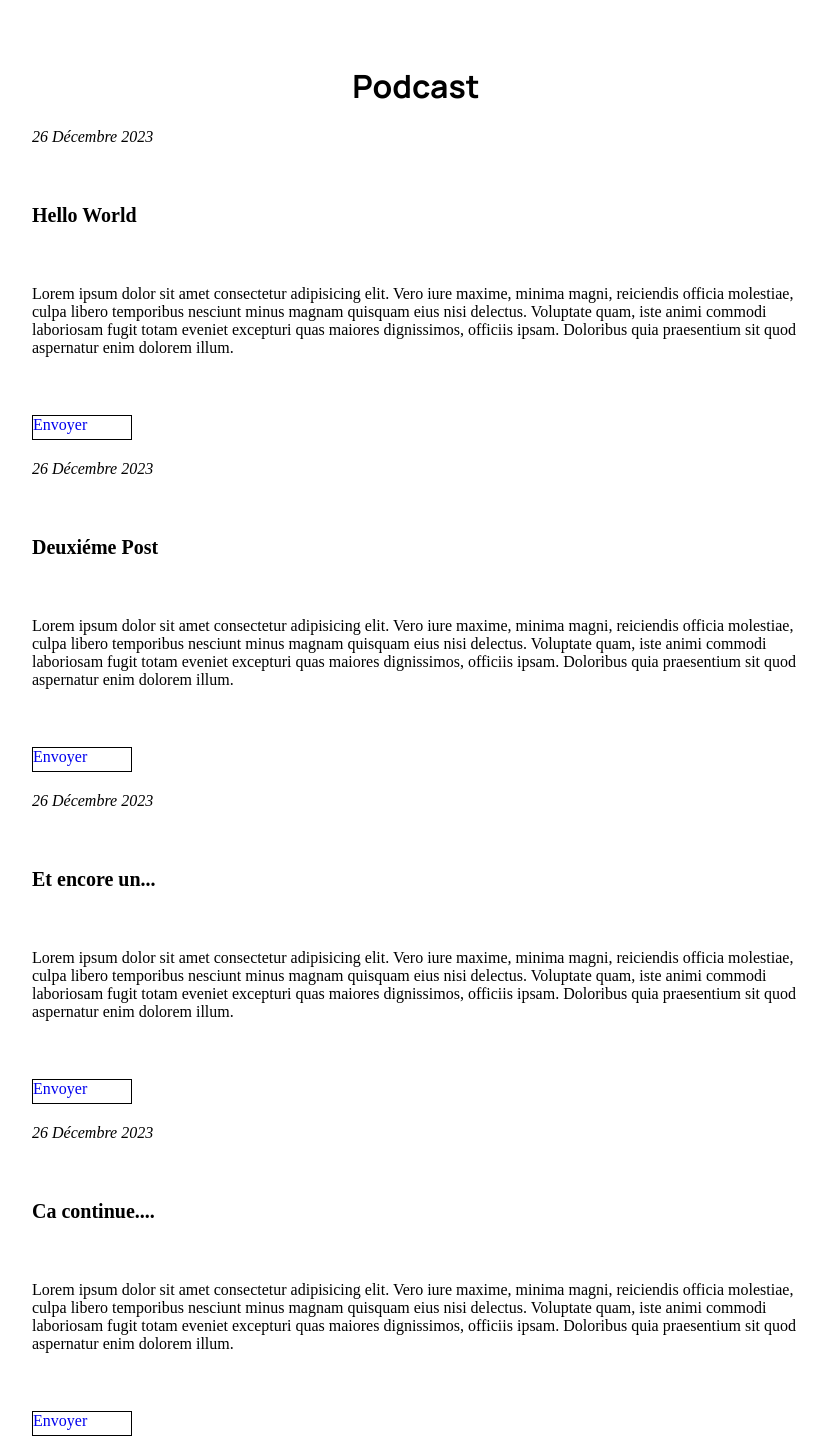
After one commit to Anowond/Projet-Podcast-PHP, a PHP site: page /index.php in a window 1280 px wide. The commit adds this page. Shown: the whole page, without its empty margins (224-1051 px from the left). Run offline with PHP 8.4, Linux system fonts and the light colour scheme; some web fonts are replaced.

Commit message:
projet terminé, fignolage de style en cours

```diff
--- /dev/null
+++ b/includes/podcasts.php
@@ -0,0 +1,46 @@
+<?php
+$podcasts = [
+
+    [
+        "date" => "26 Décembre 2023",
+        "name" => "Hello World",
+        "content" => "Lorem ipsum dolor sit amet consectetur adipisicing elit. Vero iure maxime, minima magni, reiciendis
+        officia
+        molestiae, culpa libero temporibus nesciunt minus magnam quisquam eius nisi delectus. Voluptate quam, iste animi commodi
+        laboriosam fugit totam eveniet excepturi quas maiores dignissimos, officiis ipsam. Doloribus quia praesentium sit quod
+        aspernatur enim dolorem illum.",
+        "url" => "./sounds/The_Witcher_3_OST_Ciri_Battle_Theme.m4a"
+    ],
+    [
+        "date" => "26 Décembre 2023",
+        "name" => "Deuxiéme Post",
+        "content" => "Lorem ipsum dolor sit amet consectetur adipisicing elit. Vero iure maxime, minima magni, reiciendis
+            officia
+            molestiae, culpa libero temporibus nesciunt minus magnam quisquam eius nisi delectus. Voluptate quam, iste animi commodi
+            laboriosam fugit totam eveniet excepturi quas maiores dignissimos, officiis ipsam. Doloribus quia praesentium sit quod
+            aspernatur enim dolorem illum.",
+        "url" => "./sounds/The_Witcher_3_OST_Skellige_Combat_Song.opus"
+    ],
+    [
+        "date" => "26 Décembre 2023",
+        "name" => "Et encore un...",
+        "content" => "Lorem ipsum dolor sit amet consectetur adipisicing elit. Vero iure maxime, minima magni, reiciendis
+        officia
+        molestiae, culpa libero temporibus nesciunt minus magnam quisquam eius nisi delectus. Voluptate quam, iste animi commodi
+        laboriosam fugit totam eveniet excepturi quas maiores dignissimos, officiis ipsam. Doloribus quia praesentium sit quod
+        aspernatur enim dolorem illum.",
+        "url" => "./sounds/The_Witcher_3_OST_Steel_For_Humans.m4a"
+    ],
+    [
+        "date" => "26 Décembre 2023",
+        "name" => "Ca continue....",
+        "content" => "Lorem ipsum dolor sit amet consectetur adipisicing elit. Vero iure maxime, minima magni, reiciendis
+        officia
+        molestiae, culpa libero temporibus nesciunt minus magnam quisquam eius nisi delectus. Voluptate quam, iste animi commodi
+        laboriosam fugit totam eveniet excepturi quas maiores dignissimos, officiis ipsam. Doloribus quia praesentium sit quod
+        aspernatur enim dolorem illum.",
+        "url" => "./sounds/The_Witcher_3_OST_You're..._Immortal.m4a"
+    ],
+
+]
+    ?>
--- /dev/null
+++ b/index.php
@@ -0,0 +1,27 @@
+<!DOCTYPE html>
+<html lang="en">
+
+<head>
+    <meta charset="UTF-8">
+    <meta name="viewport" content="width=device-width, initial-scale=1.0">
+    <link rel="stylesheet" href="./style/index.css">
+    <title>Podcast</title>
+</head>
+
+<body>
+    <h1>Podcast</h1>
+
+    <?php
+
+    include "./includes/podcasts.php";
+
+    foreach ($podcasts as $podcast) {
+        echo "<i>" . $podcast["date"] . "</i><br>";
+        echo "<h2>" . $podcast["name"] . "</h2><br>";
+        echo "<p>" . $podcast["content"] . "</p><br>";
+        echo "<a href='./podcast.php?name=" . $podcast["name"] . "&date=" . $podcast["date"] . "&content=" . $podcast["content"] . "&url=" . $podcast["url"] . "'>Envoyer</a>";
+    }
+    ?>
+</body>
+
+</html>
--- a/style/index.css
+++ b/style/index.css
@@ -2,7 +2,6 @@
     margin: 0;
     padding: 0;
     box-sizing: border-box;
-
 }
 
 @font-face {
@@ -42,6 +41,14 @@ h2 {
 p {
     font-family: Montsserat2;
     font-style: 16px;
+}
+
+a {
+    display: block;
+    width: 100px;
+    height: 25px;
+    border: 1px solid black;
+    text-decoration: none;
 }
 
 .podcastDiv {
--- a/style/podcast.css
+++ b/style/podcast.css
@@ -2,6 +2,7 @@
     margin: 0;
     padding: 0;
     box-sizing: border-box;
+    text-decoration: none;
 }
 
 @font-face {
```
Also changed, not shown: index.html (deleted, +0 -18 lines), podcast.html (deleted, +0 -20 lines), podcast.php (added, +24 -0 lines), scripts/index.js (deleted, +0 -54 lines), scripts/localstorage.js (deleted, +0 -10 lines), scripts/podcast.js (deleted, +0 -47 lines), scripts/podcasts.js (deleted, +0 -30 lines), 7 other files.
